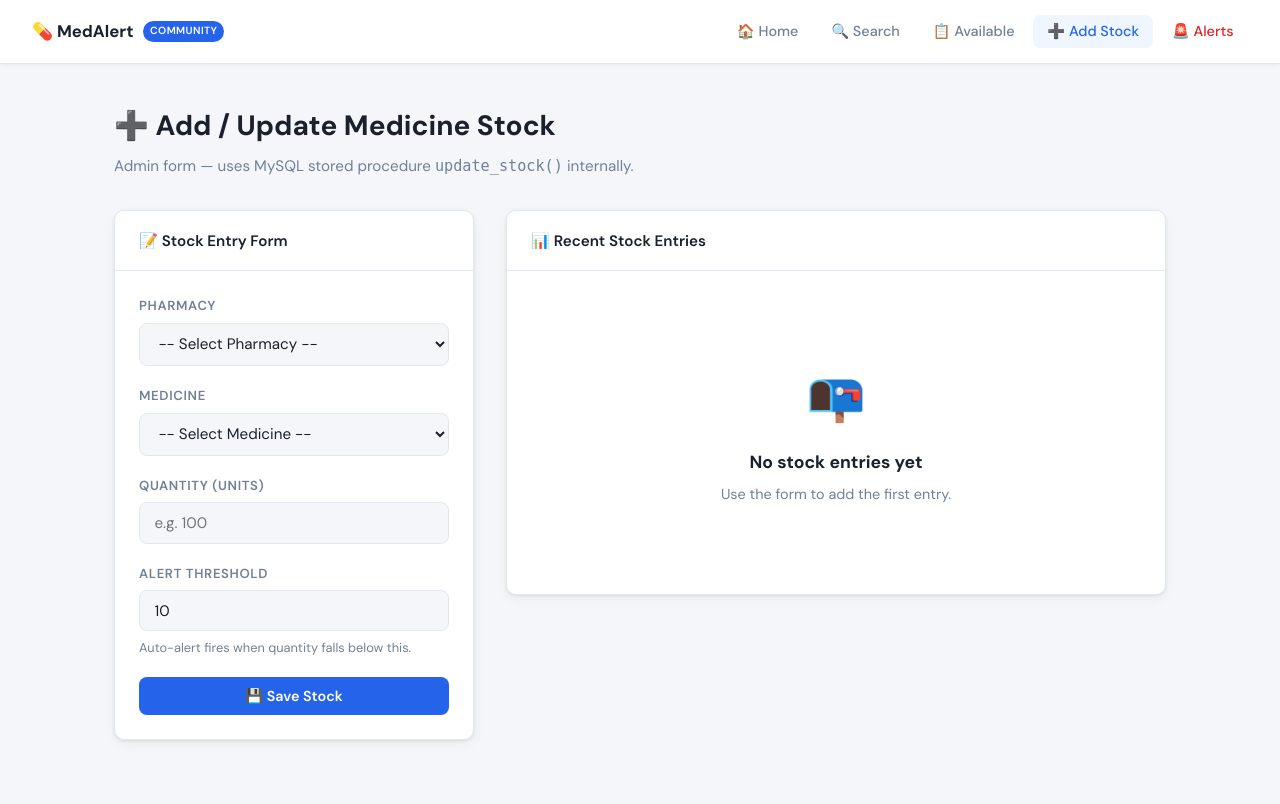
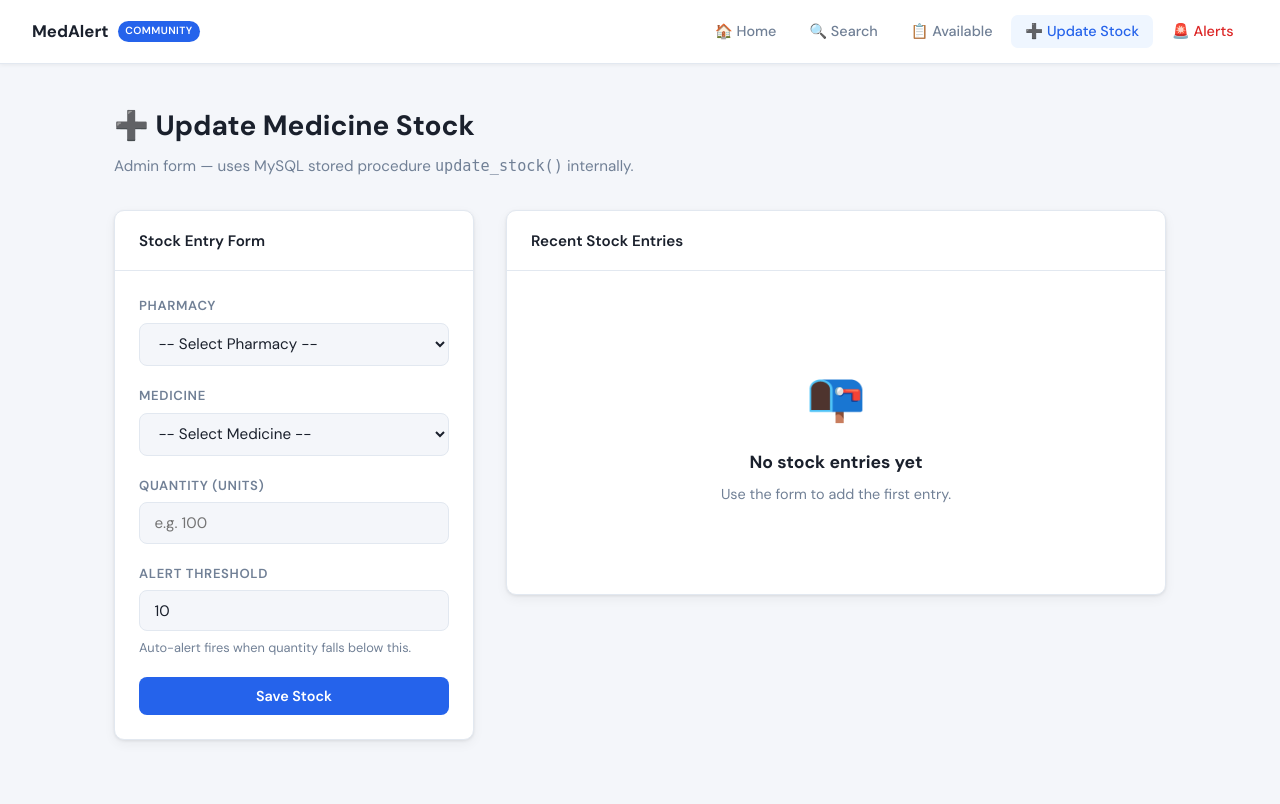
Before and after one commit to ShreyaKush06/Community-medicine-availability-alert-system, a Flask app: page /add_stock in a window 1280 px wide. Run offline with Flask 3, Linux system fonts and the light colour scheme; data comes from the database, SQL or seed files in the repository; both versions use the stored data as it was before the commit; data that the repository does not hold is empty.

Commit message:
added changes

```diff
--- a/app.py
+++ b/app.py
@@ -14,21 +14,15 @@ load_dotenv(dotenv_path=Path(__file__).parent / ".env")
 app = Flask(__name__, static_folder='credentials/static')
 app.secret_key = os.getenv("SECRET_KEY", "medicine_alert_secret_2024")
 
-# ──────────────────────────────────────────────
-# Database connection helper
-# ──────────────────────────────────────────────
 def get_db():
     return mysql.connector.connect(
         host     = "localhost",
         port     = 3306,
         user     = "root",
-        password = "Shreya@OP1",  # ← paste your real password
+        password = "Shreya@OP1",
         database = "medicine_db",
     )
 
-# ──────────────────────────────────────────────
-# Error page helper — no template needed
-# ──────────────────────────────────────────────
 def error_page(message):
     """Return a self-contained HTML error page without using a template."""
     html = f"""<!DOCTYPE html>
@@ -52,7 +46,7 @@ def error_page(message):
 </head>
 <body>
   <div class="box">
-    <h2>⚠️ Database Connection Error</h2>
+    <h2> Database Connection Error</h2>
     <p>Flask could not connect to MySQL. Check your <code>.env</code> file and make sure MySQL is running.</p>
     <code>{message}</code>
     <div class="tip">
@@ -69,9 +63,6 @@ def error_page(message):
     return make_response(html, 500)
 
 
-# ──────────────────────────────────────────────
-# Route: Home
-# ──────────────────────────────────────────────
 @app.route("/")
 def index():
     try:
@@ -105,9 +96,6 @@ def index():
         return error_page(str(e))
 
 
-# ──────────────────────────────────────────────
-# Route: Search
-# ──────────────────────────────────────────────
 @app.route("/search", methods=["GET"])
 def search():
     try:
@@ -171,9 +159,6 @@ def search():
         return error_page(str(e))
 
 
-# ──────────────────────────────────────────────
-# Route: Add / Update Stock
-# ──────────────────────────────────────────────
 @app.route("/add_stock", methods=["GET", "POST"])
 def add_stock():
     try:
@@ -234,9 +219,6 @@ def add_stock():
         return error_page(str(e))
 
 
-# ──────────────────────────────────────────────
-# Route: Alerts
-# ──────────────────────────────────────────────
 @app.route("/alerts")
 def alerts():
     try:
@@ -286,9 +268,6 @@ def alerts():
         return error_page(str(e))
 
 
-# ──────────────────────────────────────────────
-# Route: View all available medicines (uses VIEW)
-# ──────────────────────────────────────────────
 @app.route("/available")
 def available():
     try:
@@ -302,16 +281,14 @@ def available():
         return error_page(str(e))
 
 
-# ──────────────────────────────────────────────
 if __name__ == "__main__":
-    # Test DB connection before starting — gives a clear error message
     print("\n🔍 Testing MySQL connection...")
     try:
         test = get_db()
         test.close()
         print("✅ MySQL connected successfully!\n")
     except Error as e:
-        print(f"\n❌ MySQL connection FAILED: {e}")
+        print(f"\n MySQL connection FAILED: {e}")
         print("   → Check DB_HOST, DB_USER, DB_PASSWORD, DB_NAME in your .env file")
         print("   → Make sure MySQL service is running\n")
 
--- a/templates/add_stock.html
+++ b/templates/add_stock.html
@@ -1,9 +1,9 @@
 {% extends "base.html" %}
-{% block title %}Add / Update Stock{% endblock %}
+{% block title %}Update Stock{% endblock %}
 
 {% block content %}
 <div class="page-header">
-  <h1>➕ Add / Update Medicine Stock</h1>
+  <h1>➕ Update Medicine Stock</h1>
   <p>Admin form — uses MySQL stored procedure <code>update_stock()</code> internally.</p>
 </div>
 
@@ -11,7 +11,7 @@
 
   <!-- Form -->
   <div class="card">
-    <div class="card-header">📝 Stock Entry Form</div>
+    <div class="card-header">Stock Entry Form</div>
     <div class="card-body">
       <form method="POST" action="{{ url_for('add_stock') }}">
         <div style="display:flex;flex-direction:column;gap:1.2rem">
@@ -48,7 +48,7 @@
           </div>
 
           <button type="submit" class="btn btn-primary" style="width:100%;justify-content:center">
-            💾 Save Stock
+            Save Stock
           </button>
         </div>
       </form>
@@ -57,7 +57,7 @@
 
   <!-- Recent Stock Table -->
   <div class="card">
-    <div class="card-header">📊 Recent Stock Entries</div>
+    <div class="card-header">Recent Stock Entries</div>
     {% if recent %}
     <div class="table-wrap">
       <table>
@@ -87,9 +87,9 @@
             <td>{{ row.threshold }}</td>
             <td>
               {% if row.stock_status == 'LOW' %}
-                <span class="badge badge-low">⚠️ LOW</span>
+                <span class="badge badge-low">LOW</span>
               {% else %}
-                <span class="badge badge-ok">✅ OK</span>
+                <span class="badge badge-ok">OK</span>
               {% endif %}
             </td>
           </tr>
--- a/templates/base.html
+++ b/templates/base.html
@@ -11,14 +11,14 @@
 
 <nav class="navbar">
   <a href="{{ url_for('index') }}" class="nav-brand">
-    💊 MedAlert
+    MedAlert
     <span class="pill">Community</span>
   </a>
   <ul class="nav-links">
     <li><a href="{{ url_for('index') }}"     class="{% if request.endpoint=='index'     %}active{% endif %}">🏠 Home</a></li>
     <li><a href="{{ url_for('search') }}"    class="{% if request.endpoint=='search'    %}active{% endif %}">🔍 Search</a></li>
     <li><a href="{{ url_for('available') }}" class="{% if request.endpoint=='available' %}active{% endif %}">📋 Available</a></li>
-    <li><a href="{{ url_for('add_stock') }}" class="{% if request.endpoint=='add_stock' %}active{% endif %}">➕ Add Stock</a></li>
+    <li><a href="{{ url_for('add_stock') }}" class="{% if request.endpoint=='add_stock' %}active{% endif %}">➕ Update Stock</a></li>
     <li><a href="{{ url_for('alerts') }}"   class="{% if request.endpoint=='alerts'    %}active{% endif %} alert-link">🚨 Alerts</a></li>
   </ul>
 </nav>
```
Also changed, not shown: schema.sql (+5 -30 lines), templates/alerts.html (+5 -8 lines), templates/available.html (+5 -5 lines), templates/index.html (+2 -5 lines), templates/search.html (+5 -8 lines).
